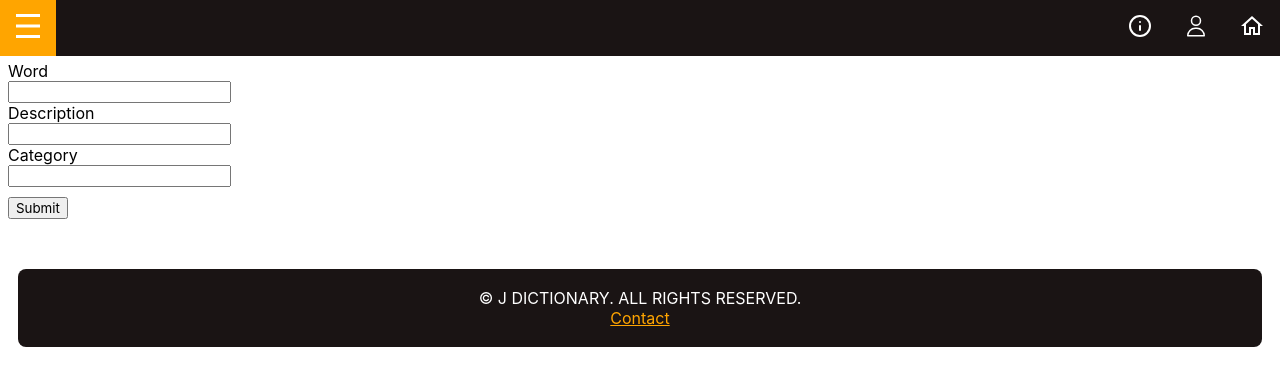
After one commit to johngascoigne/dictionary, a Flask app: page /addword in a window 1280 px wide. The commit adds this page. Shown: the top 386 px of the page. Run offline with Flask 2, Linux system fonts and the light colour scheme; data comes from the database, SQL or seed files in the repository; both versions use the stored data as it was after the commit.

Commit message:
Create word functionality

```diff
--- a/app.py
+++ b/app.py
@@ -1,5 +1,6 @@
 import sqlite3
 from datetime import datetime
+import calendar
 from sqlite3 import Error
 
 from flask import Flask, render_template, request, redirect, session
@@ -189,6 +190,36 @@ def render_signup_page():
 
     return render_template('signup.html', category_name=fetch_category_names(), logged_in=is_logged_in)
 
+@app.route('/addword', methods=['GET', 'POST'])
+def render_addword_page():
+    if request.method == "POST":
+        username = session.get('username')
+
+        print(request.form)
+        word = request.form.get('word').strip()
+        desc = request.form.get('desc').strip()
+        category = request.form.get('category').strip()
+
+        con = create_connection(DB_NAME)
+
+        query = "INSERT INTO word(id, name, description, added_by, timestamp, in_category) VALUES(NULL,?,?,?,?,?)"
+
+        cur = con.cursor()
+
+        current_datetime = datetime.utcnow()
+        current_timetuple = current_datetime.utctimetuple()
+        current_timestamp = calendar.timegm(current_timetuple)*1000
+        try:
+            cur.execute(query, (word, desc, username, current_timestamp, category))
+        except ValueError:
+            return redirect('/')
+        con.commit()
+        con.close()
+        return redirect('/')
+
+    return render_template('addword.html', category_name=fetch_category_names(), logged_in=is_logged_in)
+
+
 
 # unique category pages for all categories
 @app.route('/category/<category>')
--- a/static/styles.css
+++ b/static/styles.css
@@ -1,7 +1,7 @@
 :root {
     --dark: #1a1414;
     --accent: orange;
-    --white: floralwhite;
+    --white: white;
 }
 
 * {
--- /dev/null
+++ b/templates/addword.html
@@ -0,0 +1,25 @@
+{% extends "base.html" %}
+
+{% block title %}uzi add word{% endblock %}
+
+{% block main %}
+<form class="myform" method="post">
+    <div class="form-group">
+        <div class="form-label">Word</div>
+        <div class="form-element"><input id="word" name="word" type="text" required></div>
+    </div>
+
+    <div class="form-group">
+        <div class="form-label">Description</div>
+        <div class="form-element"><input id="desc" name="desc" type="desc" required></div>
+    </div>
+
+    <div class="form-group">
+        <div class="form-label">Category</div>
+        <div class="form-element"><input id="category" name="category" type="category" required></div>
+    </div>
+
+    <div class="button-group"><input type="submit" value="Submit">
+    </div>
+</form>
+{% endblock %}
```
Also changed, not shown: dictionary.db, templates/user.html (line endings or trailing spaces).
